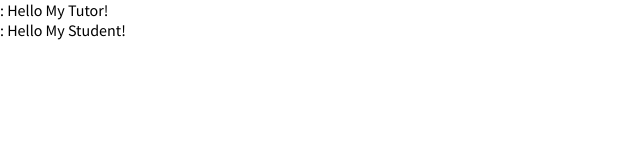
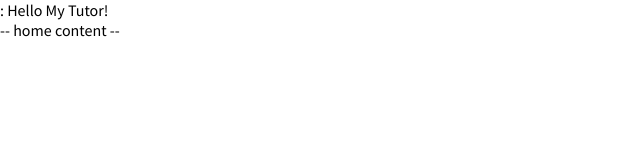
Before and after one commit to 2110336-SoftwareEngineering2-2021-2/sec2_PSPEducation, a React (Create React App) app: page / in a window 1280 px wide. Shown: the top 160 px of the page, without its empty margins (0-640 px from the left). Built offline with nearby package versions, Linux system fonts and the light colour scheme.

Commit message:
Add home content (blank page)
There's nothing, just ignore this.

```diff
--- a/src/App.js
+++ b/src/App.js
@@ -1,10 +1,13 @@
 import "./app.css";
+import Home from "./pages/home/Home";
 
 function App() {
   return (
     <div className="App">
       : Hello My Tutor!
-      <div className="container">: Hello My Student!</div>
+      <div className="container">
+        <Home />
+      </div>
     </div>
   );
 }
--- /dev/null
+++ b/src/pages/home/Home.jsx
@@ -0,0 +1,5 @@
+import "./home.css";
+
+export default function Home() {
+  return <div className="home">-- home content --</div>;
+}
--- /dev/null
+++ b/src/pages/home/home.css
@@ -0,0 +1,3 @@
+.home {
+  flex: 4;
+}
```
